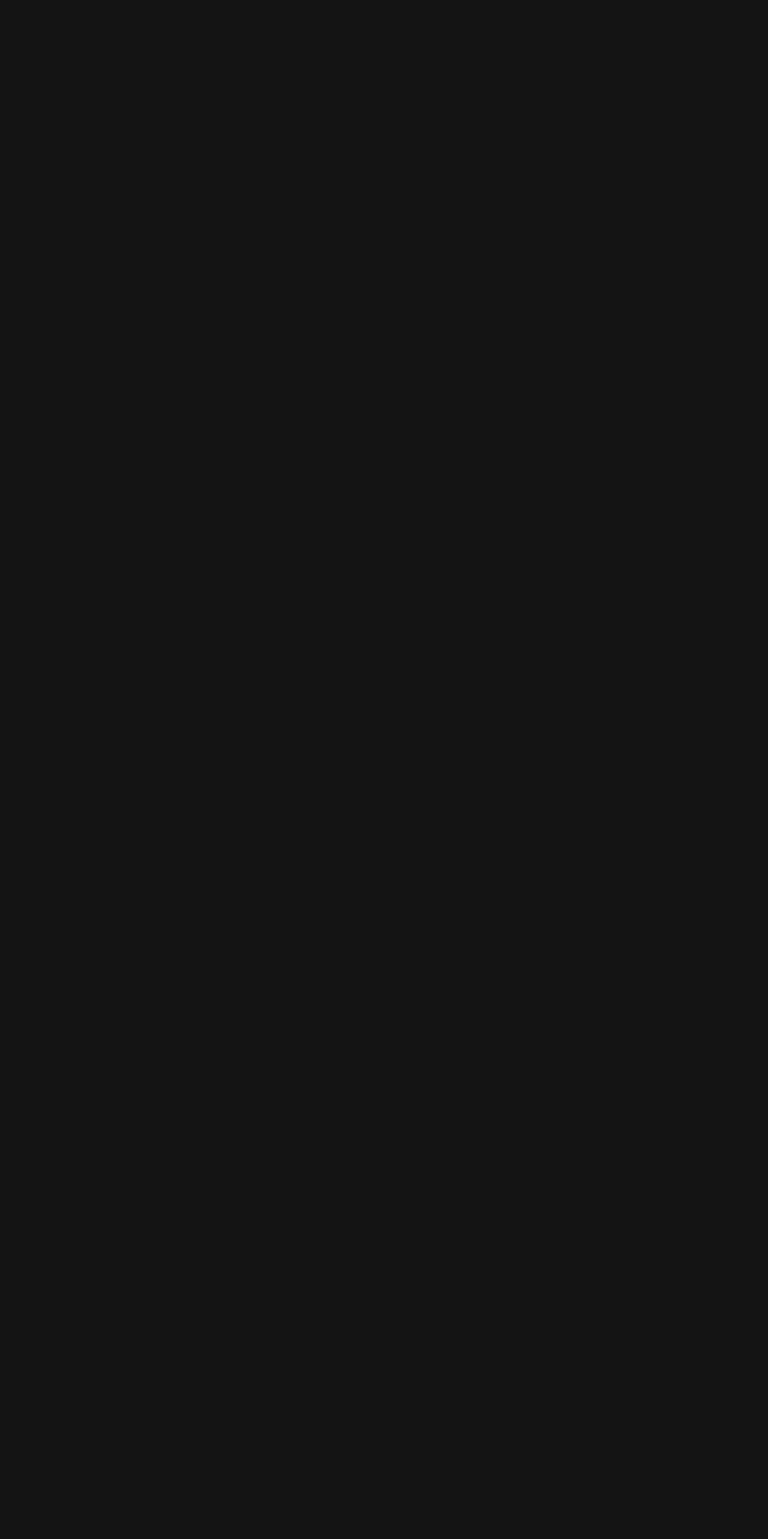
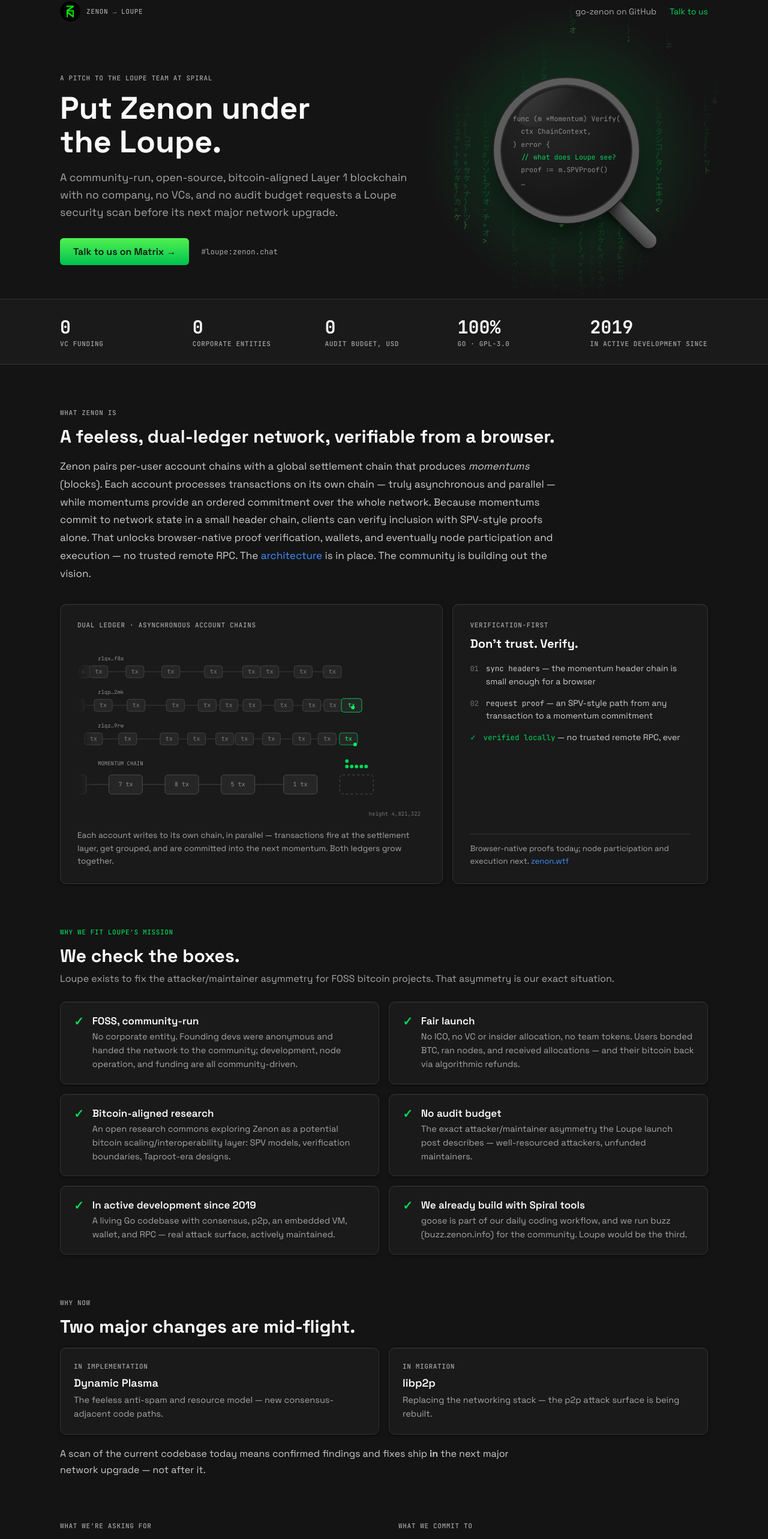
Before and after one commit to 0x3639/loupe, a Vue app: page / in a window 1280 px wide. Shown: the part 20-2586 px from the top of the page at 60% size. Before the commit the page ends 800 px from the top, so only its background shows below. Built offline with nearby package versions, Linux system fonts and the light colour scheme; no server answers.

Commit message:
feat: assemble full landing page with showAside build flag
Co-Authored-By: Claude Fable 5 <noreply@anthropic.com>

```diff
--- a/src/App.vue
+++ b/src/App.vue
@@ -1,7 +1,33 @@
-<script setup></script>
+<script setup>
+import SiteNav from './components/SiteNav.vue'
+import HeroSection from './components/HeroSection.vue'
+import StatStrip from './components/StatStrip.vue'
+import WhatZenonIs from './components/WhatZenonIs.vue'
+import WhyWeFit from './components/WhyWeFit.vue'
+import WhyNow from './components/WhyNow.vue'
+import AskCommit from './components/AskCommit.vue'
+import ScopeAside from './components/ScopeAside.vue'
+import ScanTargets from './components/ScanTargets.vue'
+import ClosingCta from './components/ClosingCta.vue'
+import SiteFooter from './components/SiteFooter.vue'
+
+const showAside = import.meta.env.VITE_SHOW_ASIDE !== 'false'
+</script>
 
 <template>
-  <div class="page"></div>
+  <div class="page">
+    <SiteNav />
+    <HeroSection />
+    <StatStrip />
+    <WhatZenonIs />
+    <WhyWeFit />
+    <WhyNow />
+    <AskCommit />
+    <ScopeAside v-if="showAside" />
+    <ScanTargets />
+    <ClosingCta />
+    <SiteFooter />
+  </div>
 </template>
 
 <style scoped>
```
Also changed, not shown: 1 other file (tests, documents, lock files or other folders).
